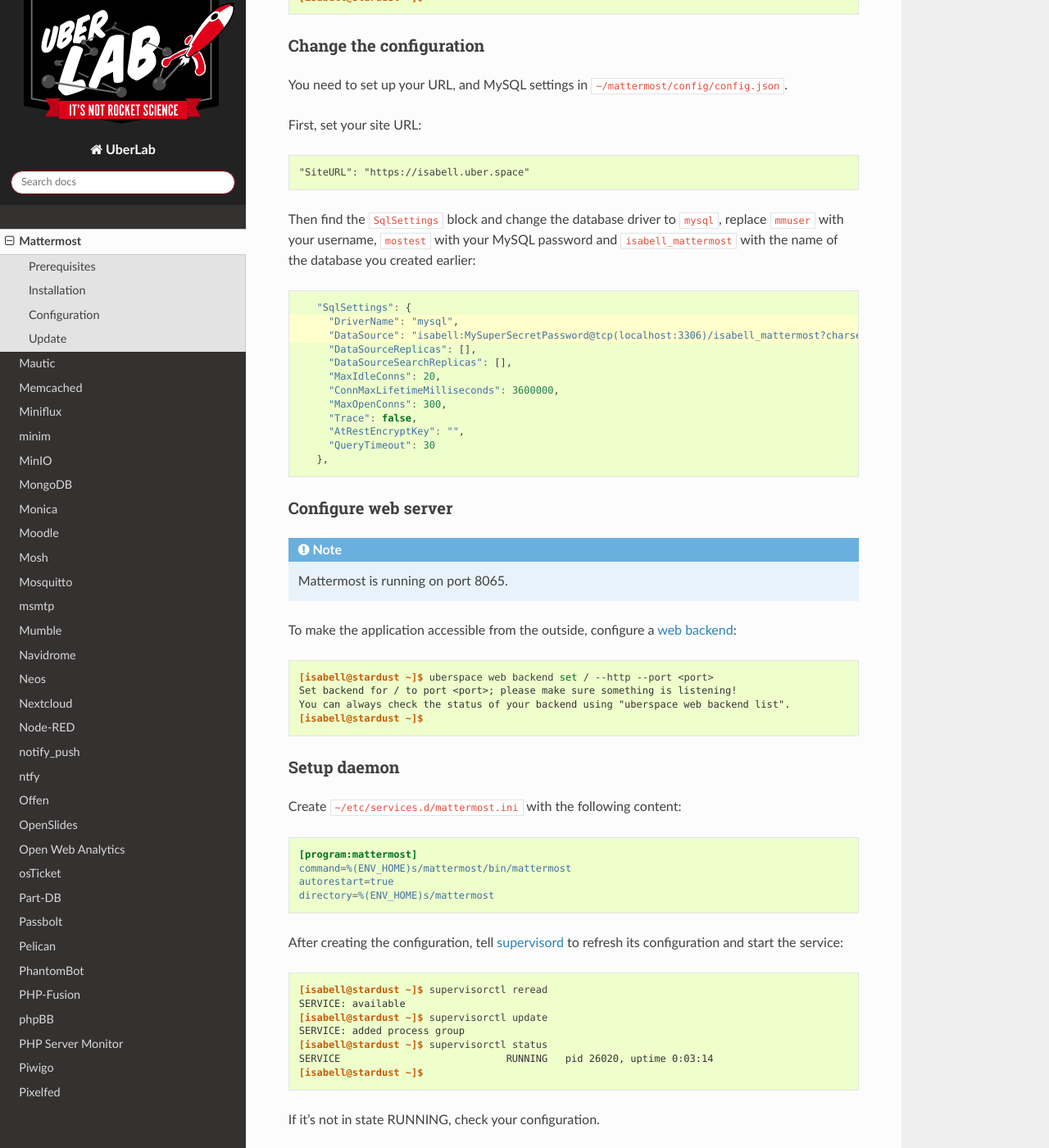
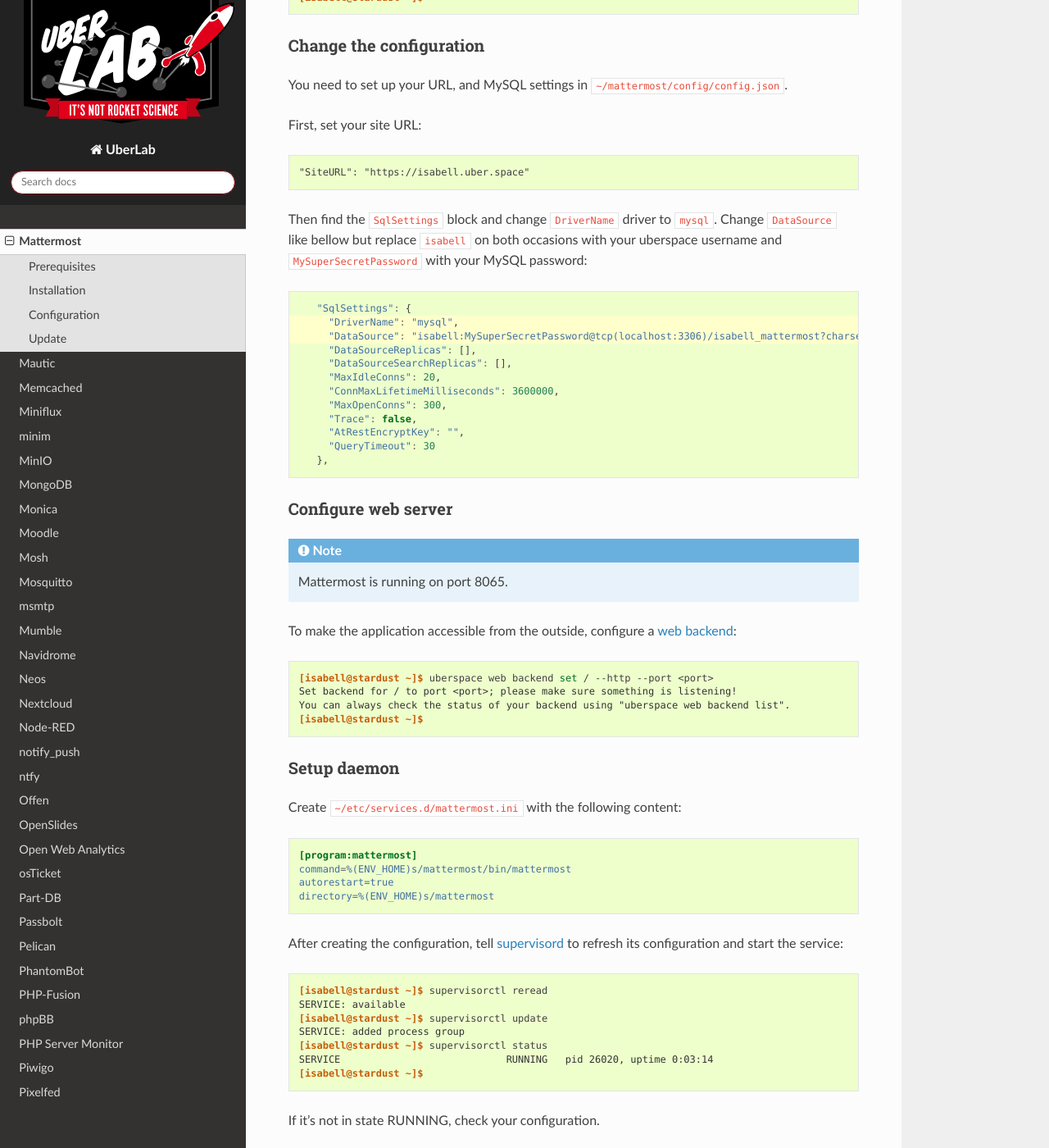
Before and after one commit to Uberspace/lab, a Sphinx documentation site: the page built from source/guide_mattermost.rst, in a window 1280 px wide and 1400 px high, scrolled down 2323 px. Shown: the whole window at 82% size. Built offline with Sphinx 7.4.7 and the Read the Docs theme 2.0.0, drawn with Linux system fonts in a browser that asks for light colours; some of the changed text lies outside the part shown.

Commit message:
[mattermost] minor improvements

```diff
--- a/source/guide_mattermost.rst
+++ b/source/guide_mattermost.rst
@@ -92,7 +92,7 @@
 
     "SiteURL": "https://isabell.uber.space"
 
-Then find the ``SqlSettings`` block and change the database driver to ``mysql``, replace ``mmuser`` with your username, ``mostest`` with your MySQL password and ``isabell_mattermost`` with the name of the database you created earlier:
+Then find the ``SqlSettings`` block and change ``DriverName`` driver to ``mysql``. Change ``DataSource`` like bellow but replace ``isabell`` on both occasions with your uberspace username and ``MySuperSecretPassword`` with your MySQL password:
 
 .. code-block:: javascript
  :emphasize-lines: 2,3
```
Also changed, not shown: other parts of source/guide_mattermost.rst (+1 -1 lines).
